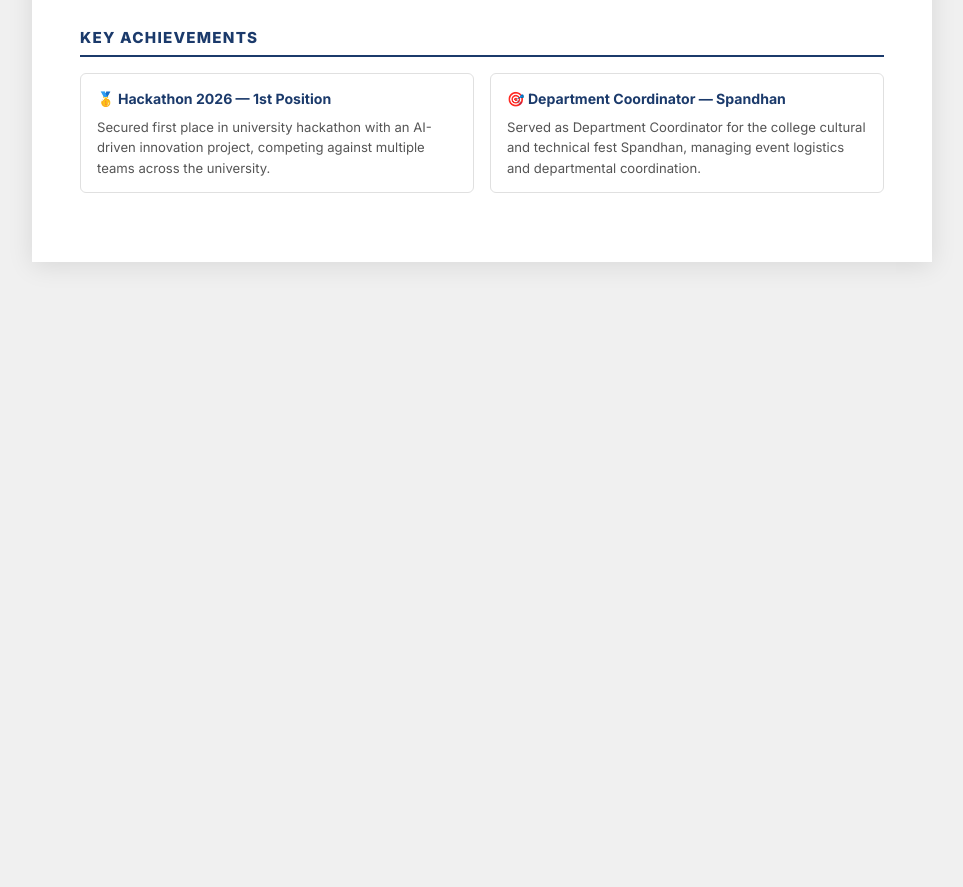
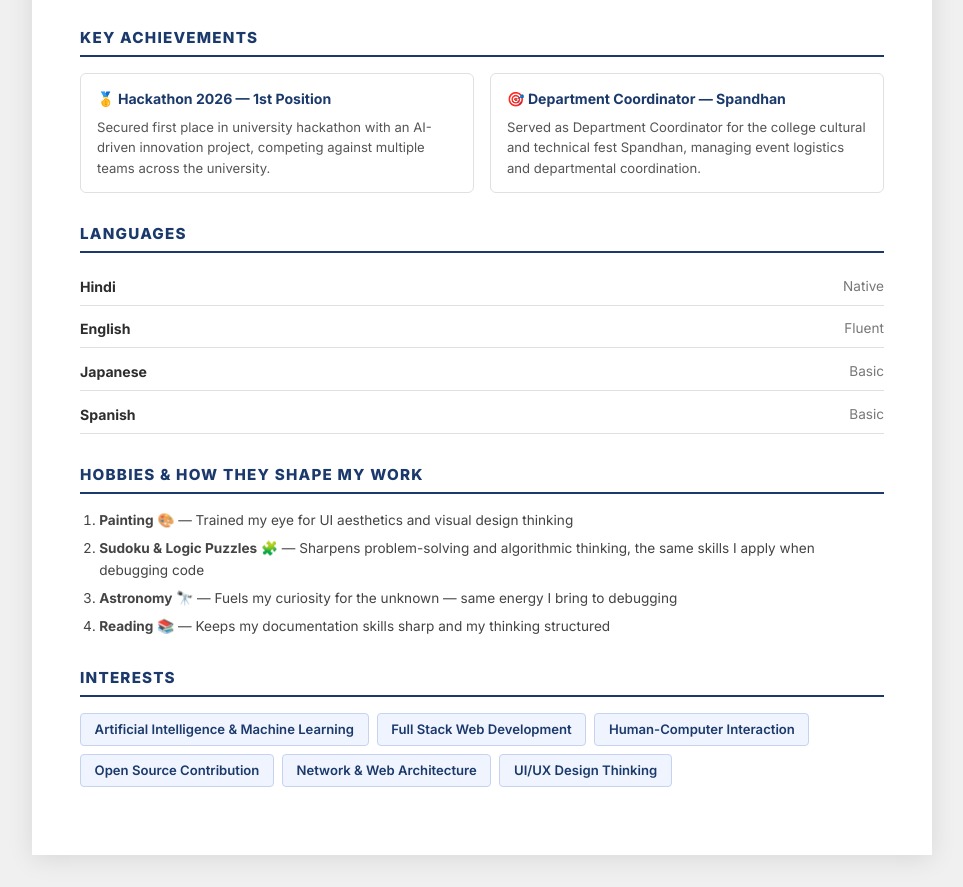
Before and after one commit to TANUSHREENEGI-DEV/Personal-portfolio, a plain HTML site: page resume.html in a window 1280 px wide. Shown: the part 1523-2410 px from the top of the page, without its empty margins (158-1121 px from the left). Before the commit the page ends 1817 px from the top, so only its background shows below. Drawn offline with Linux system fonts and the light colour scheme.

Commit message:
Add Languages, Hobbies and Interests sections

```diff
--- a/resume.css
+++ b/resume.css
@@ -268,3 +268,58 @@ article.achievement-card p {
     padding: 1.5rem;
   }
 }
+
+/* ===== LANGUAGES ===== */
+dl.languages-list {
+  display: grid;
+  grid-template-columns: 1fr 1fr;
+  gap: 0.4rem 0;
+}
+
+dl.languages-list dt {
+  font-size: 0.88rem;
+  font-weight: 700;
+  color: #2d2d2d;
+  border-bottom: 1px solid #e0e0e0;
+  padding: 0.4rem 0;
+}
+
+dl.languages-list dd {
+  font-size: 0.85rem;
+  color: #777;
+  text-align: right;
+  border-bottom: 1px solid #e0e0e0;
+  padding: 0.4rem 0;
+  margin: 0;
+}
+
+/* ===== HOBBIES ===== */
+ol.hobbies-list {
+  padding-left: 1.2rem;
+}
+
+ol.hobbies-list li {
+  font-size: 0.85rem;
+  color: #444;
+  margin-bottom: 0.4rem;
+  line-height: 1.6;
+}
+
+/* ===== INTERESTS ===== */
+ul.interests-list {
+  list-style: none;
+  padding: 0;
+  display: flex;
+  flex-wrap: wrap;
+  gap: 0.5rem;
+}
+
+ul.interests-list li {
+  background: #f0f4ff;
+  color: #1B3A6B;
+  border: 1px solid #c5d3f0;
+  padding: 0.3rem 0.85rem;
+  border-radius: 4px;
+  font-size: 0.82rem;
+  font-weight: 600;
+}
--- a/resume.html
+++ b/resume.html
@@ -166,6 +166,38 @@
     </ul>
   </section>
 
+  <section id="languages" class="resume-section">
+    <h2>LANGUAGES</h2>
+    <dl class="languages-list">
+      <dt>Hindi</dt><dd>Native</dd>
+      <dt>English</dt><dd>Fluent</dd>
+      <dt>Japanese</dt><dd>Basic</dd>
+      <dt>Spanish</dt><dd>Basic</dd>
+    </dl>
+  </section>
+
+  <section id="hobbies" class="resume-section">
+    <h2>HOBBIES &amp; HOW THEY SHAPE MY WORK</h2>
+    <ol class="hobbies-list">
+      <li><strong>Painting</strong> 🎨 — Trained my eye for UI aesthetics and visual design thinking</li>
+      <li><strong>Sudoku &amp; Logic Puzzles</strong> 🧩 — Sharpens problem-solving and algorithmic thinking, the same skills I apply when debugging code</li>
+      <li><strong>Astronomy</strong> 🔭 — Fuels my curiosity for the unknown — same energy I bring to debugging</li>
+      <li><strong>Reading</strong> 📚 — Keeps my documentation skills sharp and my thinking structured</li>
+    </ol>
+  </section>
+
+  <section id="interests" class="resume-section">
+    <h2>INTERESTS</h2>
+    <ul class="interests-list">
+      <li>Artificial Intelligence &amp; Machine Learning</li>
+      <li>Full Stack Web Development</li>
+      <li>Human-Computer Interaction</li>
+      <li>Open Source Contribution</li>
+      <li>Network &amp; Web Architecture</li>
+      <li>UI/UX Design Thinking</li>
+    </ul>
+  </section>
+
 </main>
 </body>
 </html>
```
